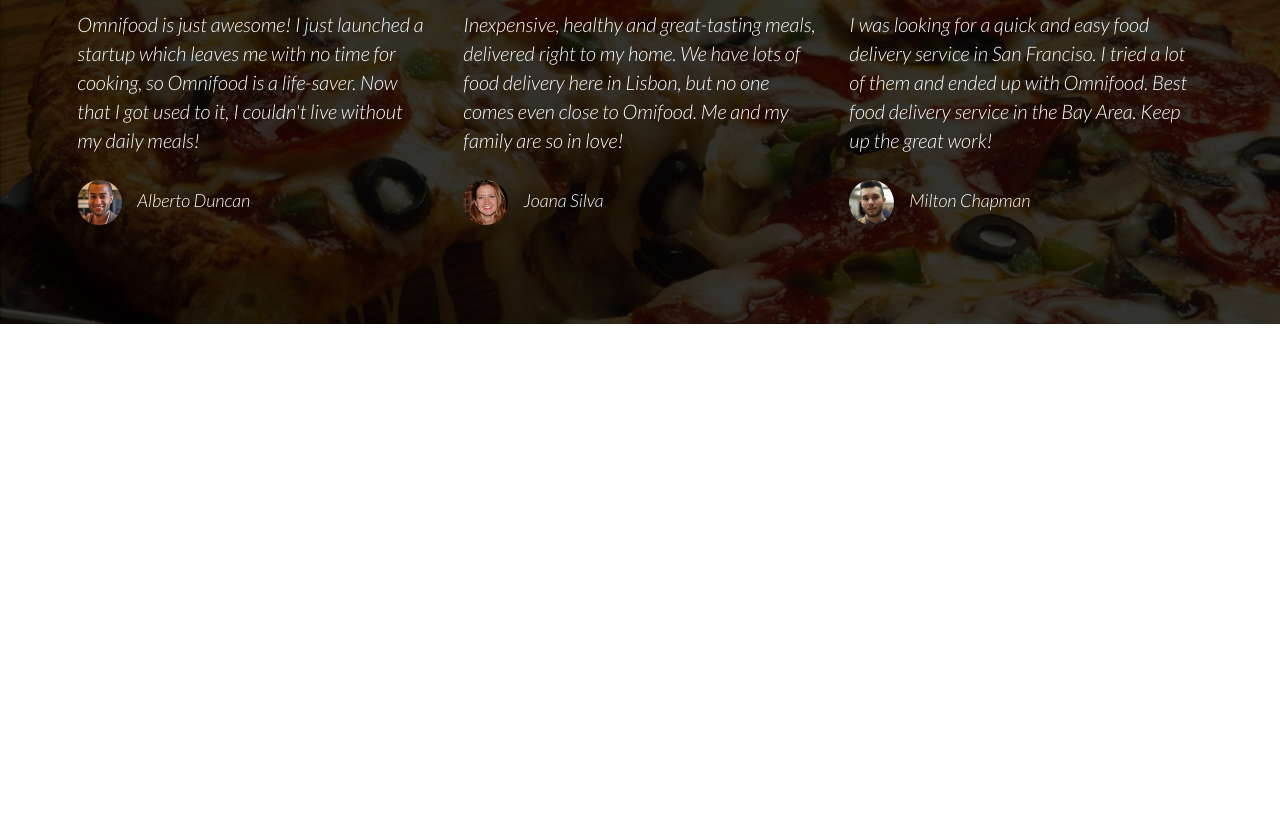
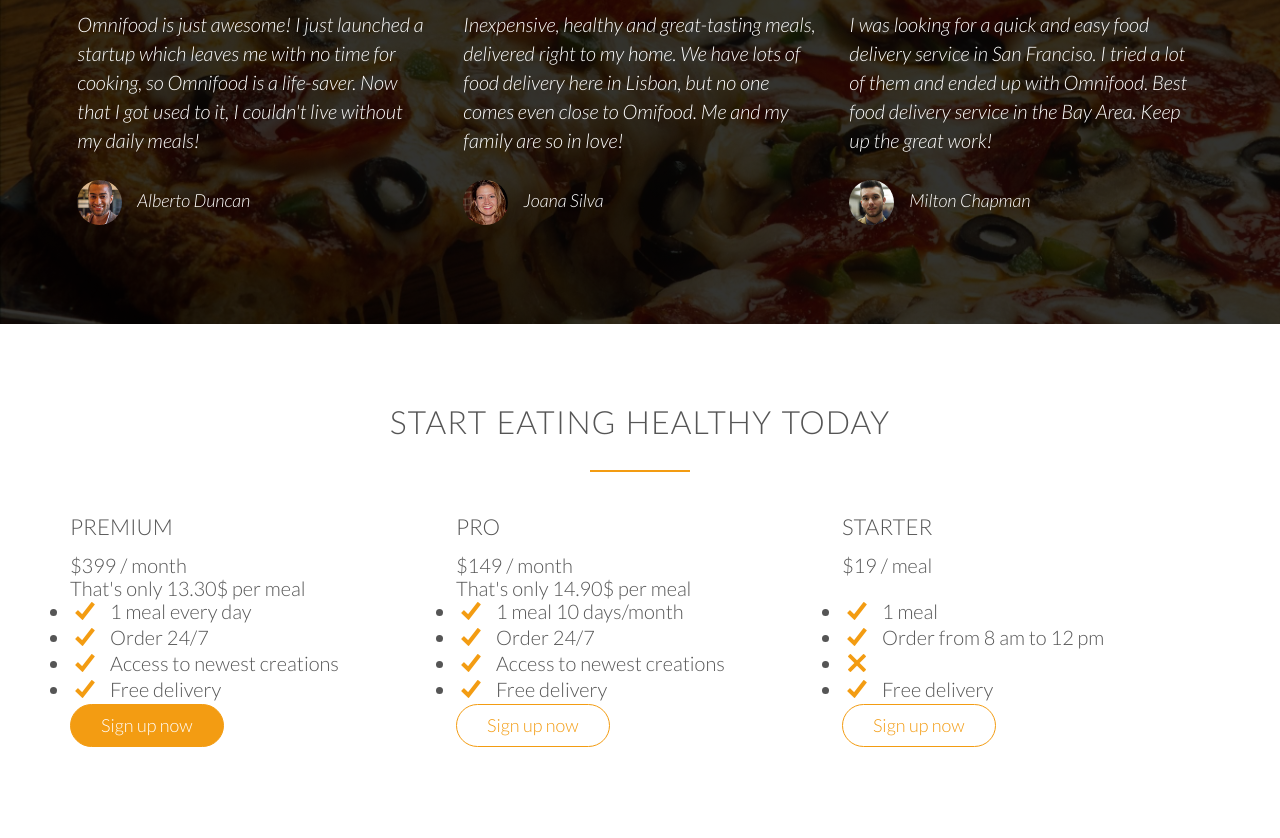
Before and after one commit to PatilAishwarya/Omnifood_HTMLCSS_UDEMY, a plain HTML site: page index.html in a window 1280 px wide. Shown: the part 3549-4387 px from the top of the page. Before the commit the page ends 3873 px from the top, so only its background shows below. Drawn offline with Linux system fonts and the light colour scheme; files whose address does not match are found by name.

Commit message:
SIGN UP FOR PLAN SECTION - HTML

```diff
--- a/index.html
+++ b/index.html
@@ -242,5 +242,73 @@
                 </div>
             </div>
         </section>
+
+        <section class="section-plans">
+            <div class="row">
+                <h2>Start eating healthy today</h2>
+            </div>
+            <div class="row">
+                <div class="col span-1-of-3">
+                    <div class="plan-box">
+                        <div>
+                            <h3>Premium</h3>
+                            <p class="plan-price">$399 <span>/ month</span></p>
+                            <p class="plan-price-meal">That's only 13.30$ per meal</p>
+                        </div>
+                        <div>
+                            <ul>
+                                <li><i class="ion-checkmark icon-small"></i>1 meal every day</li>
+                                <li><i class="ion-checkmark icon-small"></i>Order 24/7</li>
+                                <li><i class="ion-checkmark icon-small"></i>Access to newest creations</li>
+                                <li><i class="ion-checkmark icon-small"></i>Free delivery</li>
+                            </ul>
+                        </div>
+                        <div>
+                            <a href="#" class="btn btn-full">Sign up now</a>
+                        </div>
+                    </div>
+                </div>
+                <div class="col span-1-of-3">
+                    <div class="plan-box">
+                        <div>
+                            <h3>Pro</h3>
+                            <p class="plan-price">$149 <span>/ month</span></p>
+                            <p class="plan-price-meal">That's only 14.90$ per meal</p>
+                        </div>
+                        <div>
+                            <ul>
+                                <li><i class="ion-checkmark icon-small"></i>1 meal 10 days/month</li>
+                                <li><i class="ion-checkmark icon-small"></i>Order 24/7</li>
+                                <li><i class="ion-checkmark icon-small"></i>Access to newest creations</li>
+                                <li><i class="ion-checkmark icon-small"></i>Free delivery</li>
+                            </ul>
+                        </div>
+                        <div>
+                            <a href="#" class="btn btn-ghost">Sign up now</a>
+                        </div>
+                    </div>
+                </div>
+                <div class="col span-1-of-3">
+                    <div class="plan-box">
+                        <div>
+                            <h3>Starter</h3>
+                            <p class="plan-price">$19 <span>/ meal</span></p>
+                            <p class="plan-price-meal">&nbsp;</p>
+                        </div>
+                        <div>
+                            <ul>
+                                <li><i class="ion-checkmark icon-small"></i>1 meal</li>
+                                <li><i class="ion-checkmark icon-small"></i>Order from 8 am to 12 pm</li>
+                                <li><i class="ion-close icon-small"></i></li>
+                                <li><i class="ion-checkmark icon-small"></i>Free delivery</li>
+                            </ul>
+                        </div>
+                        <div>
+                            <a href="#" class="btn btn-ghost">Sign up now</a>
+                        </div>
+                    </div>
+                </div>
+            </div>
+        </section>
     </body>
 </html>
```
